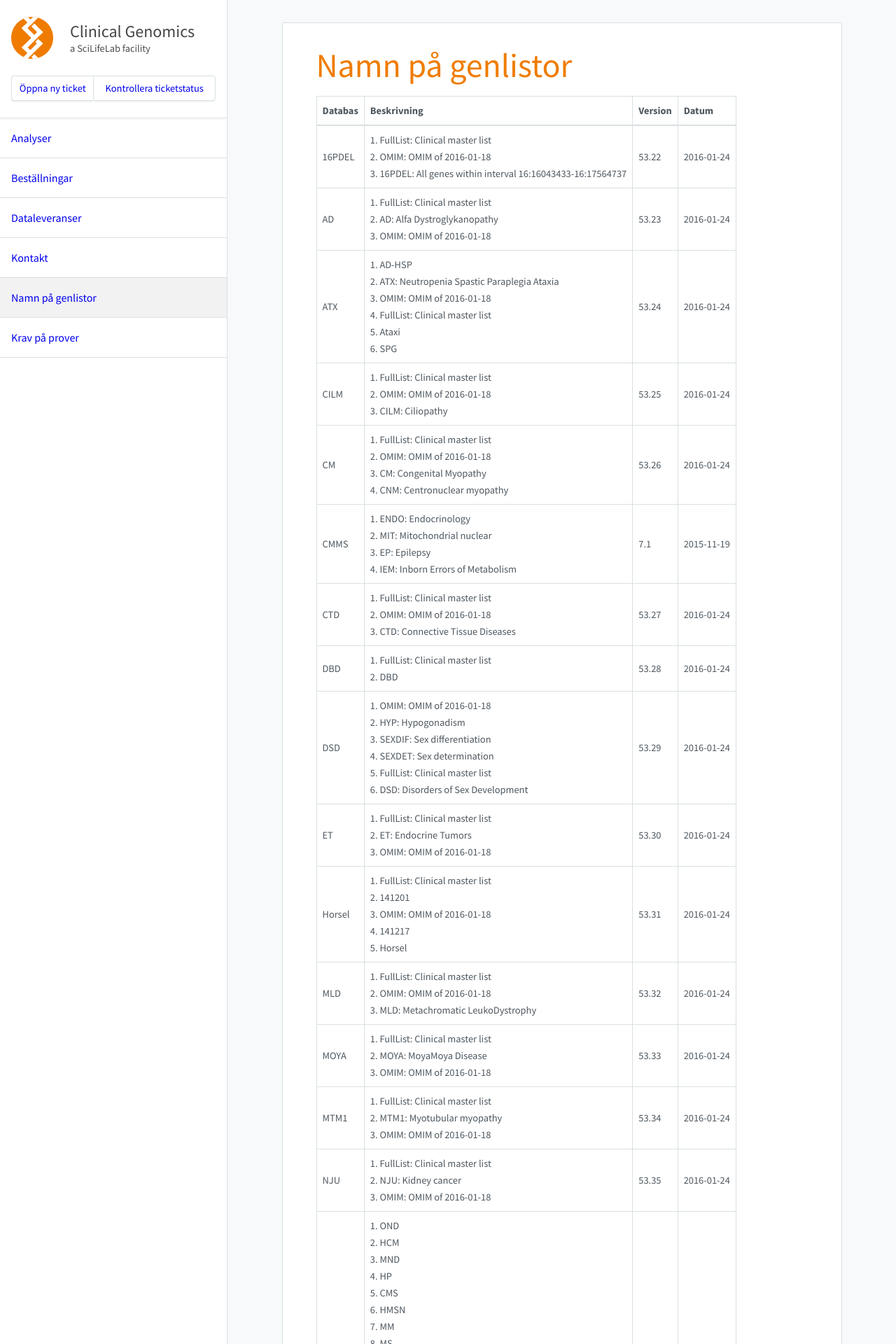
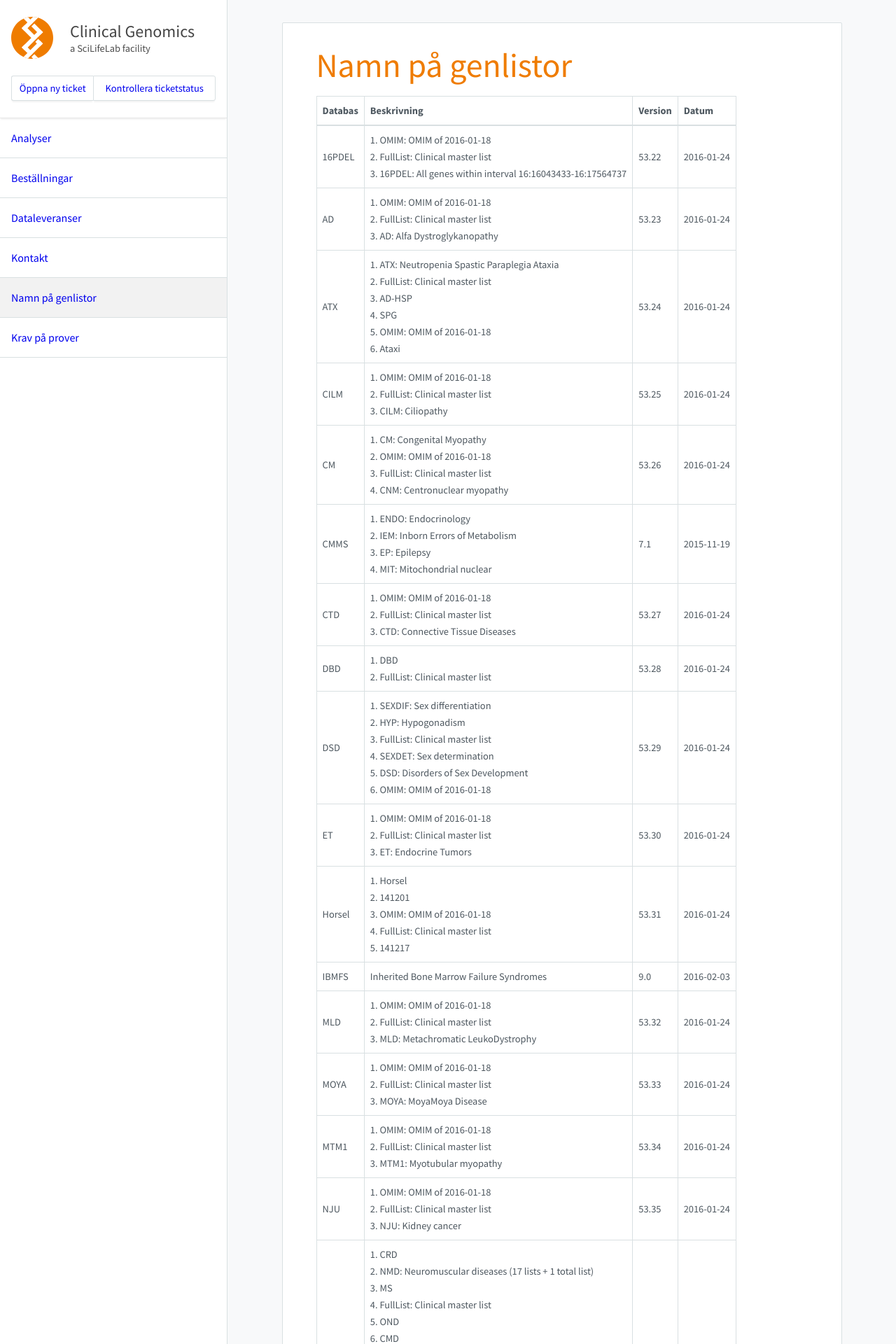
Before and after one commit to Clinical-Genomics/clinical-genomics.github.io, a Jekyll site: the page built from _topics/namnpagenlistor.md, in a window 1280 px wide. Shown: the top 1920 px of the page at 70% size. Built offline with Jekyll 4.4.1, drawn with Linux system fonts in a browser that asks for light colours; nearby versions of some CDN libraries; some of the changed text lies outside the part shown.

Commit message:
Initial commit IBMFS

```diff
--- a/_topics/namnpagenlistor.md
+++ b/_topics/namnpagenlistor.md
@@ -8,27 +8,28 @@
 
 |Databas|Beskrivning|Version|Datum|
 |---|---|---|---|
-|16PDEL|1. FullList: Clinical master list<br />2. OMIM: OMIM of 2016-01-18<br />3. 16PDEL: All genes within interval 16:16043433-16:17564737<br />|53.22|2016-01-24|
-|AD|1. FullList: Clinical master list<br />2. AD: Alfa Dystroglykanopathy<br />3. OMIM: OMIM of 2016-01-18<br />|53.23|2016-01-24|
-|ATX|1. AD-HSP<br />2. ATX: Neutropenia Spastic Paraplegia Ataxia<br />3. OMIM: OMIM of 2016-01-18<br />4. FullList: Clinical master list<br />5. Ataxi<br />6. SPG<br />|53.24|2016-01-24|
-|CILM|1. FullList: Clinical master list<br />2. OMIM: OMIM of 2016-01-18<br />3. CILM: Ciliopathy<br />|53.25|2016-01-24|
-|CM|1. FullList: Clinical master list<br />2. OMIM: OMIM of 2016-01-18<br />3. CM: Congenital Myopathy<br />4. CNM: Centronuclear myopathy<br />|53.26|2016-01-24|
-|CMMS|1. ENDO: Endocrinology<br />2. MIT: Mitochondrial nuclear<br />3. EP: Epilepsy<br />4. IEM: Inborn Errors of Metabolism<br />|7.1|2015-11-19|
-|CTD|1. FullList: Clinical master list<br />2. OMIM: OMIM of 2016-01-18<br />3. CTD: Connective Tissue Diseases<br />|53.27|2016-01-24|
-|DBD|1. FullList: Clinical master list<br />2. DBD<br />|53.28|2016-01-24|
-|DSD|1. OMIM: OMIM of 2016-01-18<br />2. HYP: Hypogonadism<br />3. SEXDIF: Sex differentiation<br />4. SEXDET: Sex determination<br />5. FullList: Clinical master list<br />6. DSD: Disorders of Sex Development<br />|53.29|2016-01-24|
-|ET|1. FullList: Clinical master list<br />2. ET: Endocrine Tumors<br />3. OMIM: OMIM of 2016-01-18<br />|53.30|2016-01-24|
-|Horsel|1. FullList: Clinical master list<br />2. 141201<br />3. OMIM: OMIM of 2016-01-18<br />4. 141217<br />5. Horsel<br />|53.31|2016-01-24|
-|MLD|1. FullList: Clinical master list<br />2. OMIM: OMIM of 2016-01-18<br />3. MLD: Metachromatic LeukoDystrophy<br />|53.32|2016-01-24|
-|MOYA|1. FullList: Clinical master list<br />2. MOYA: MoyaMoya Disease<br />3. OMIM: OMIM of 2016-01-18<br />|53.33|2016-01-24|
-|MTM1|1. FullList: Clinical master list<br />2. MTM1: Myotubular myopathy<br />3. OMIM: OMIM of 2016-01-18<br />|53.34|2016-01-24|
-|NJU|1. FullList: Clinical master list<br />2. NJU: Kidney cancer<br />3. OMIM: OMIM of 2016-01-18<br />|53.35|2016-01-24|
-|NMD|1. OND<br />2. HCM<br />3. MND<br />4. HP<br />5. CMS<br />6. HMSN<br />7. MM<br />8. MS<br />9. IC<br />10. CRD<br />11. CMD<br />12. DM<br />13. OMIM: OMIM of 2016-01-18<br />14. CM: Congenital Myopathy<br />15. NM<br />16. ACM<br />17. NMD: Neuromuscular diseases (17 lists + 1 total list)<br />18. FullList: Clinical master list<br />19. HA<br />20. MD<br />21. OM<br />|53.36|2016-01-24|
-|OMIM|1. FullList: Clinical master list<br />2. OMIM: OMIM of 2016-01-18<br />|53.37|2016-01-24|
-|ORO|1. FullList: Clinical master list<br />2. ORO: Oro-facial-digital syndrome<br />3. OMIM: OMIM of 2016-01-18<br />|53.38|2016-01-24|
-|PAF1|1. FullList: Clinical master list<br />2. OMIM: OMIM of 2016-01-18<br />3. PAF1: RNA polymerase II-associated factor<br />|53.39|2016-01-24|
-|PID|1. FullList: Clinical master list<br />2. PIDCAD: PID Candidates<br />3. PID: Primary Immune Deficiency<br />|8.0|2016-02-02|
-|SCN|1. FullList: Clinical master list<br />2. SCN: Neutropenia<br />3. OMIM: OMIM of 2016-01-18<br />|53.40|2016-01-24|
-|SHANK1|1. FullList: Clinical master list<br />2. OMIM: OMIM of 2016-01-18<br />3. SHANK1: SH3 and multiple ankyrin repeat domains 1<br />|53.41|2016-01-24|
-|SKD|1. FullList: Clinical master list<br />2. OMIM: OMIM of 2016-01-18<br />3. SKD: Skeletal dysplasia<br />|53.42|2016-01-24|
+|16PDEL|1. OMIM: OMIM of 2016-01-18<br />2. FullList: Clinical master list<br />3. 16PDEL: All genes within interval 16:16043433-16:17564737<br />|53.22|2016-01-24|
+|AD|1. OMIM: OMIM of 2016-01-18<br />2. FullList: Clinical master list<br />3. AD: Alfa Dystroglykanopathy<br />|53.23|2016-01-24|
+|ATX|1. ATX: Neutropenia Spastic Paraplegia Ataxia<br />2. FullList: Clinical master list<br />3. AD-HSP<br />4. SPG<br />5. OMIM: OMIM of 2016-01-18<br />6. Ataxi<br />|53.24|2016-01-24|
+|CILM|1. OMIM: OMIM of 2016-01-18<br />2. FullList: Clinical master list<br />3. CILM: Ciliopathy<br />|53.25|2016-01-24|
+|CM|1. CM: Congenital Myopathy<br />2. OMIM: OMIM of 2016-01-18<br />3. FullList: Clinical master list<br />4. CNM: Centronuclear myopathy<br />|53.26|2016-01-24|
+|CMMS|1. ENDO: Endocrinology<br />2. IEM: Inborn Errors of Metabolism<br />3. EP: Epilepsy<br />4. MIT: Mitochondrial nuclear<br />|7.1|2015-11-19|
+|CTD|1. OMIM: OMIM of 2016-01-18<br />2. FullList: Clinical master list<br />3. CTD: Connective Tissue Diseases<br />|53.27|2016-01-24|
+|DBD|1. DBD<br />2. FullList: Clinical master list<br />|53.28|2016-01-24|
+|DSD|1. SEXDIF: Sex differentiation<br />2. HYP: Hypogonadism<br />3. FullList: Clinical master list<br />4. SEXDET: Sex determination<br />5. DSD: Disorders of Sex Development<br />6. OMIM: OMIM of 2016-01-18<br />|53.29|2016-01-24|
+|ET|1. OMIM: OMIM of 2016-01-18<br />2. FullList: Clinical master list<br />3. ET: Endocrine Tumors<br />|53.30|2016-01-24|
+|Horsel|1. Horsel<br />2. 141201<br />3. OMIM: OMIM of 2016-01-18<br />4. FullList: Clinical master list<br />5. 141217<br />|53.31|2016-01-24|
+|IBMFS|Inherited Bone Marrow Failure Syndromes|9.0|2016-02-03|
+|MLD|1. OMIM: OMIM of 2016-01-18<br />2. FullList: Clinical master list<br />3. MLD: Metachromatic LeukoDystrophy<br />|53.32|2016-01-24|
+|MOYA|1. OMIM: OMIM of 2016-01-18<br />2. FullList: Clinical master list<br />3. MOYA: MoyaMoya Disease<br />|53.33|2016-01-24|
+|MTM1|1. OMIM: OMIM of 2016-01-18<br />2. FullList: Clinical master list<br />3. MTM1: Myotubular myopathy<br />|53.34|2016-01-24|
+|NJU|1. OMIM: OMIM of 2016-01-18<br />2. FullList: Clinical master list<br />3. NJU: Kidney cancer<br />|53.35|2016-01-24|
+|NMD|1. CRD<br />2. NMD: Neuromuscular diseases (17 lists + 1 total list)<br />3. MS<br />4. FullList: Clinical master list<br />5. OND<br />6. CMD<br />7. CM: Congenital Myopathy<br />8. MD<br />9. IC<br />10. MM<br />11. DM<br />12. HP<br />13. MND<br />14. OM<br />15. NM<br />16. OMIM: OMIM of 2016-01-18<br />17. HMSN<br />18. HCM<br />19. HA<br />20. CMS<br />21. ACM<br />|53.36|2016-01-24|
+|OMIM|1. OMIM: OMIM of 2016-01-18<br />2. FullList: Clinical master list<br />|53.37|2016-01-24|
+|ORO|1. ORO: Oro-facial-digital syndrome<br />2. OMIM: OMIM of 2016-01-18<br />3. FullList: Clinical master list<br />|53.38|2016-01-24|
+|PAF1|1. OMIM: OMIM of 2016-01-18<br />2. FullList: Clinical master list<br />3. PAF1: RNA polymerase II-associated factor<br />|53.39|2016-01-24|
+|PID|1. PIDCAD: PID Candidates<br />2. FullList: Clinical master list<br />3. PID: Primary Immune Deficiency<br />|8.0|2016-02-02|
+|SCN|1. OMIM: OMIM of 2016-01-18<br />2. FullList: Clinical master list<br />3. SCN: Neutropenia<br />|53.40|2016-01-24|
+|SHANK1|1. SHANK1: SH3 and multiple ankyrin repeat domains 1<br />2. OMIM: OMIM of 2016-01-18<br />3. FullList: Clinical master list<br />|53.41|2016-01-24|
+|SKD|1. OMIM: OMIM of 2016-01-18<br />2. FullList: Clinical master list<br />3. SKD: Skeletal dysplasia<br />|53.42|2016-01-24|
 |mtDNA|Mitochondrial DNA|8.0|2015-11-30|
```
